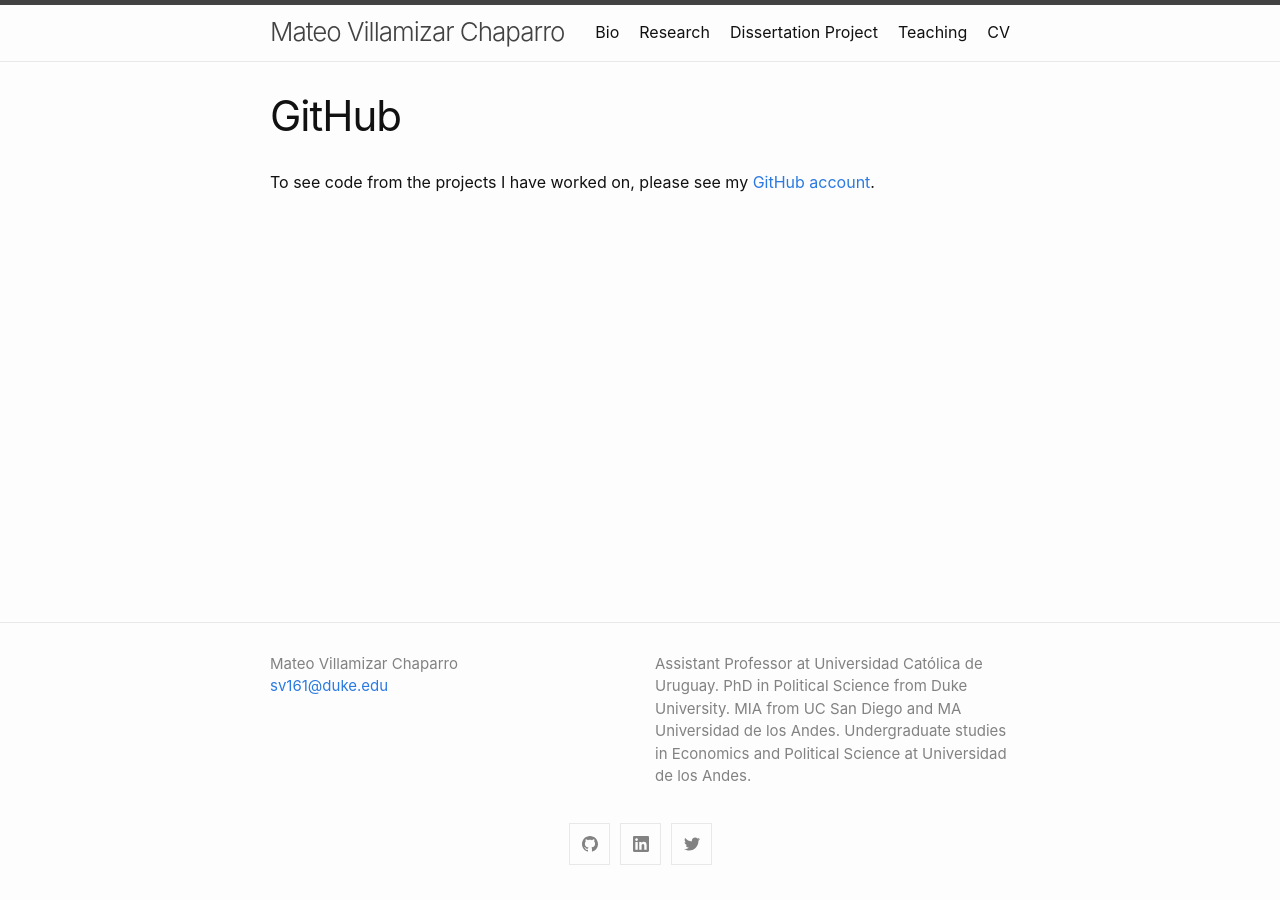
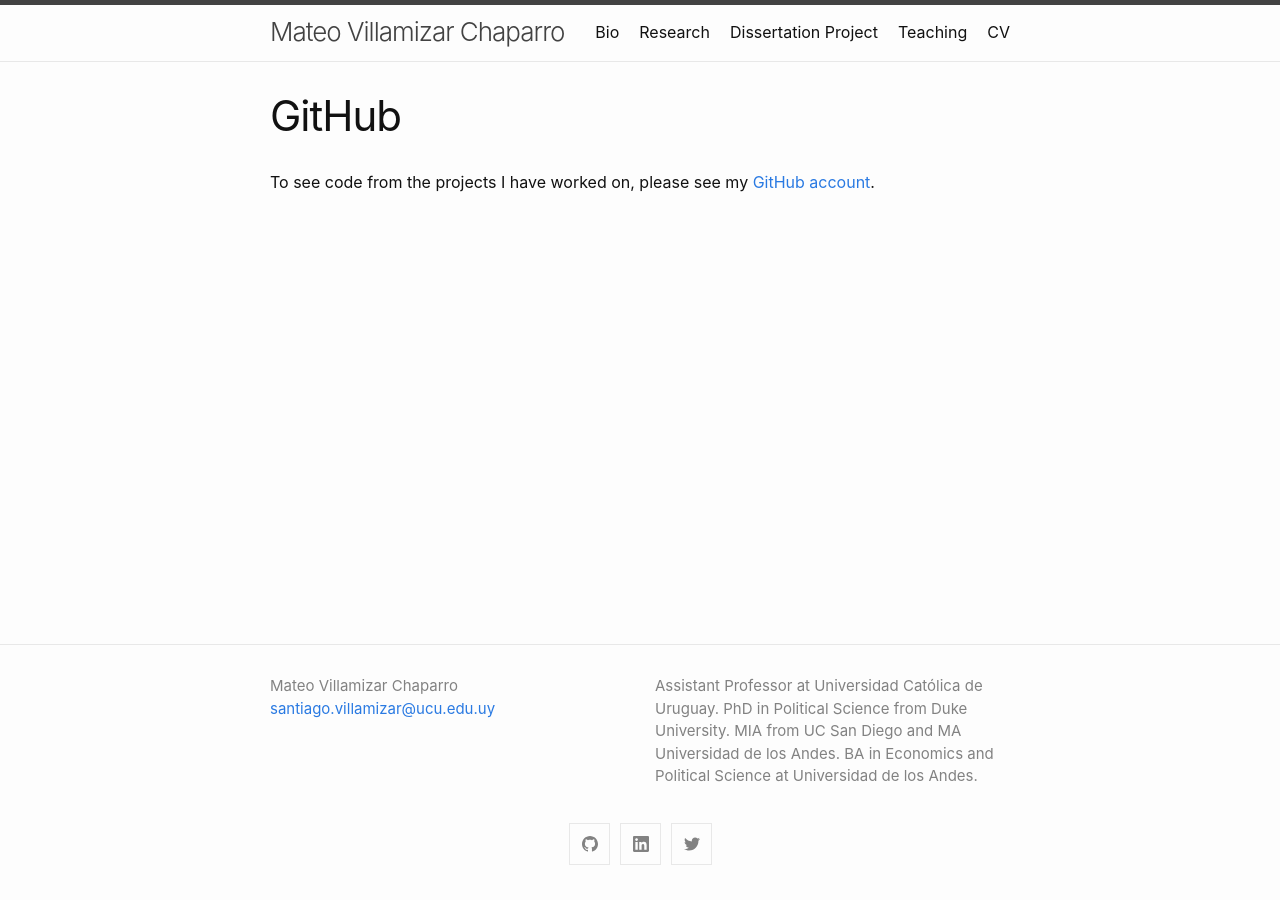
Before and after one commit to MateoVillamizarChaparro/MateoVillamizarChaparro.github.io, a Jekyll site: the page built from github.md, in a window 1280 px wide. Built offline with Jekyll 4.4.1, drawn with Linux system fonts in a browser that asks for light colours; our own code applies the rules of GitHub Pages for plain Markdown files.

Commit message:
Update _config.yml

```diff
--- a/_config.yml
+++ b/_config.yml
@@ -5,9 +5,9 @@ title: Mateo Villamizar Chaparro
 tagline: Santiago Mateo Villamizar Chaparro is a political scientist.
 author:
   name: Mateo Villamizar Chaparro
-  email: sv161@duke.edu
+  email: santiago.villamizar@ucu.edu.uy
 description: > # this means to ignore newlines until "show_excerpts:"
-  Assistant Professor at Universidad Católica de Uruguay. PhD in Political Science from Duke University. MIA from UC San Diego and MA Universidad de los Andes. Undergraduate studies in Economics and Political Science at Universidad de los Andes.
+  Assistant Professor at Universidad Católica de Uruguay. PhD in Political Science from Duke University. MIA from UC San Diego and MA Universidad de los Andes. BA in Economics and Political Science at Universidad de los Andes.
 
 show_excerpts: false # set to true to show excerpts on the homepage
 
```
